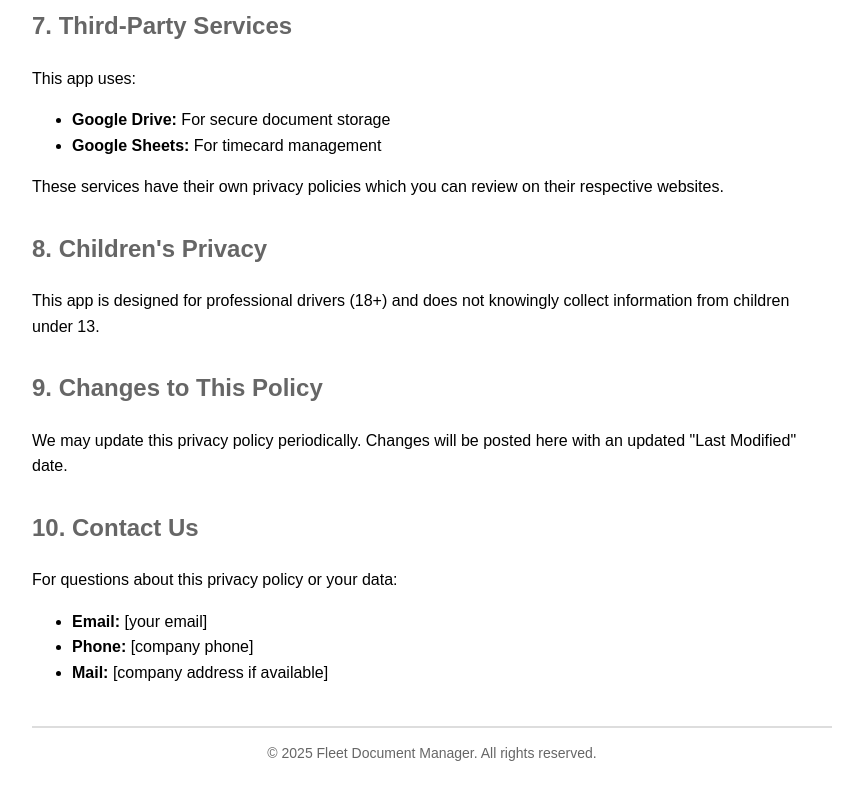
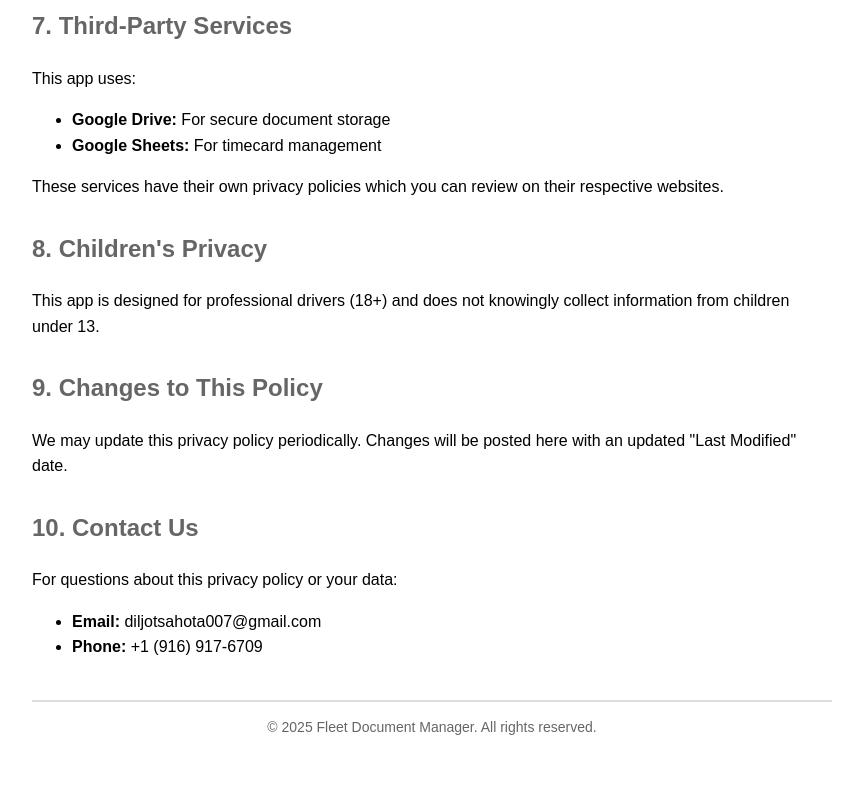
Before and after one commit to AvijotGirn/fleet-privacy, a plain HTML site: page index.html in a window 1280 px wide. Shown: the part 1763-2563 px from the top of the page, without its empty margins (208-1071 px from the left). Drawn offline with Linux system fonts and the light colour scheme.

Commit message:
Update index.html

```diff
--- a/index.html
+++ b/index.html
@@ -97,9 +97,8 @@
     <h2>10. Contact Us</h2>
     <p>For questions about this privacy policy or your data:</p>
     <ul>
-        <li><strong>Email:</strong> [your email]</li>
-        <li><strong>Phone:</strong> [company phone]</li>
-        <li><strong>Mail:</strong> [company address if available]</li>
+        <li><strong>Email:</strong> diljotsahota007@gmail.com</li>
+        <li><strong>Phone:</strong> +1 (916) 917-6709</li>
     </ul>
 
     <hr style="margin-top: 40px; border: 1px solid #ddd;">
```
